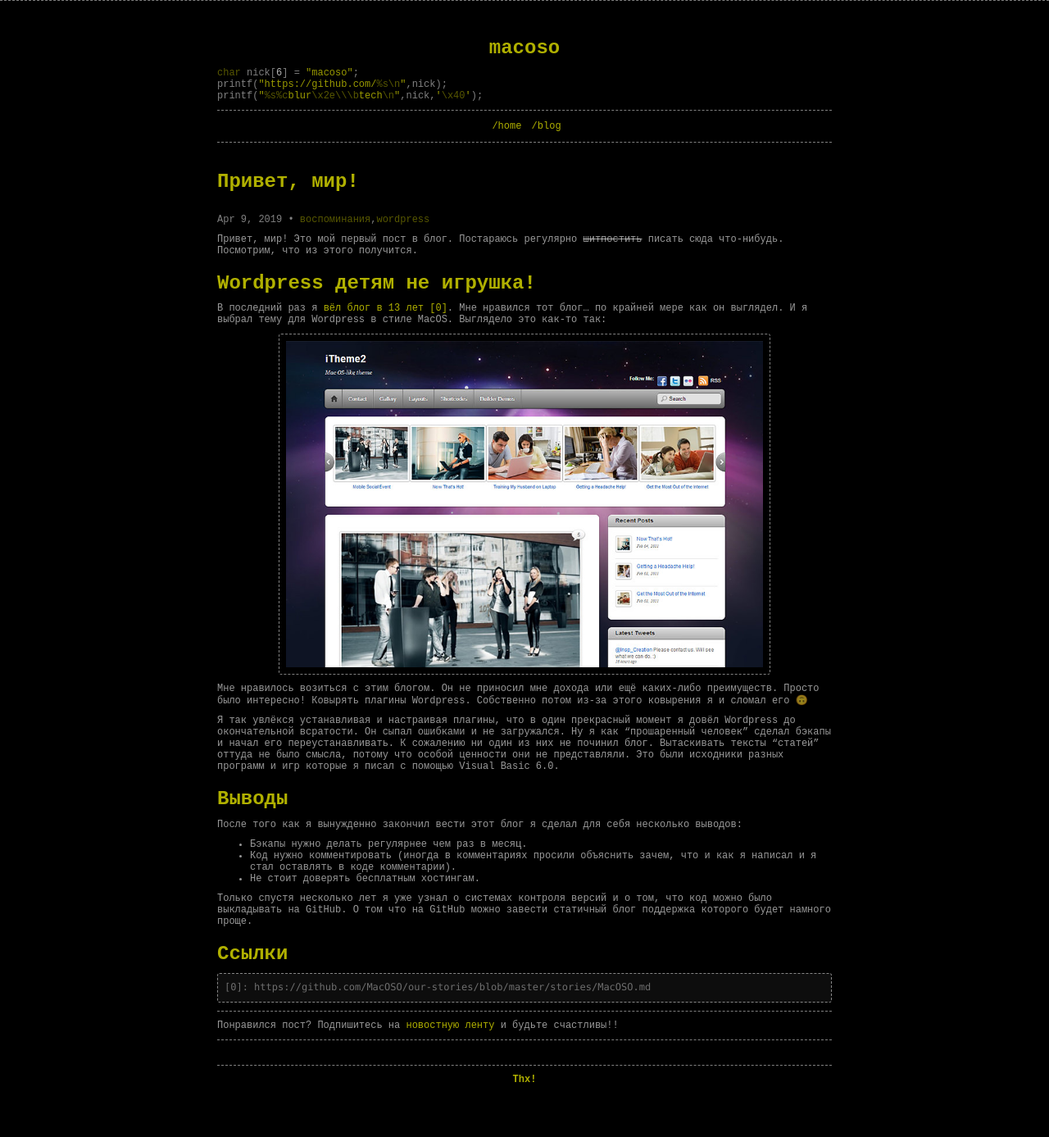
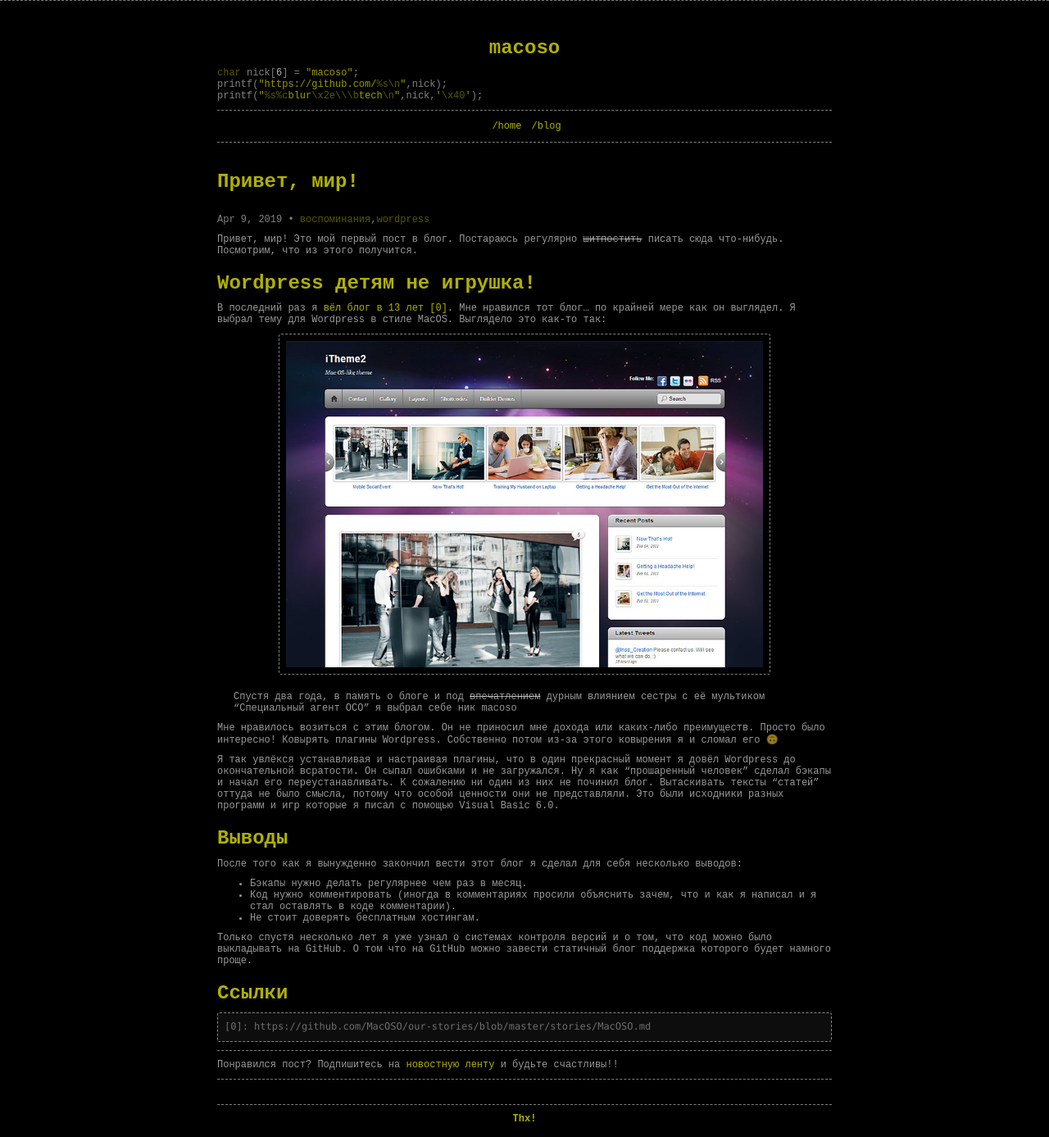
Before and after one commit to MacOSO/macoso.github.io, a Jekyll site: the page built from _posts/2019-04-09-hello-world.md, in a window 1280 px wide. Shown: the whole page at 82% size. Built offline with Jekyll 4.4.1, drawn with Linux system fonts in a browser that asks for light colours; comment, search, counter and statistics services are not loaded; before the commit the page ends 1339 px from its top, so only the background shows below that.

Commit message:
Стилистические правки в статье Привет, мир!

```diff
--- a/_posts/2019-04-09-hello-world.md
+++ b/_posts/2019-04-09-hello-world.md
@@ -13,11 +13,13 @@ tags:
 
 # Wordpress детям не игрушка!
 
-В последний раз я [вёл блог в 13 лет \[0\]][0]. Мне нравился тот блог... по крайней мере как он выглядел. И я выбрал тему для Wordpress в стиле MacOS. Выглядело это как-то так:
+В последний раз я [вёл блог в 13 лет \[0\]][0]. Мне нравился тот блог... по крайней мере как он выглядел. Я выбрал тему для Wordpress в стиле MacOS. Выглядело это как-то так:
 
 ![iTheme2](http://macoso.blur.tech/images/posts/2019/hello-world/1.jpg)
 
-Мне нравилось возиться с этим блогом. Он не приносил мне дохода или ещё каких-либо преимуществ. Просто было интересно! Ковырять плагины Wordpress. Собственно потом из-за этого ковырения я и сломал его 🙃
+> Cпустя два года, в память о блоге и под ~~впечатлением~~ дурным влиянием сестры с её мультиком "Специальный агент ОСО" я выбрал себе ник macoso
+
+Мне нравилось возиться с этим блогом. Он не приносил мне дохода или каких-либо преимуществ. Просто было интересно! Ковырять плагины Wordpress. Собственно потом из-за этого ковырения я и сломал его 🙃
 
 Я так увлёкся устанавливая и настраивая плагины, что в один прекрасный момент я довёл Wordpress до окончательной всратости. Он сыпал ошибками и не загружался. Ну я как "прошаренный человек" сделал бэкапы и начал его переустанавливать. К сожалению ни один из них не починил блог. Вытаскивать тексты "статей" оттуда не было смысла, потому что особой ценности они не представляли. Это были исходники разных программ и игр которые я писал с помощью Visual Basic 6.0.
 
```
